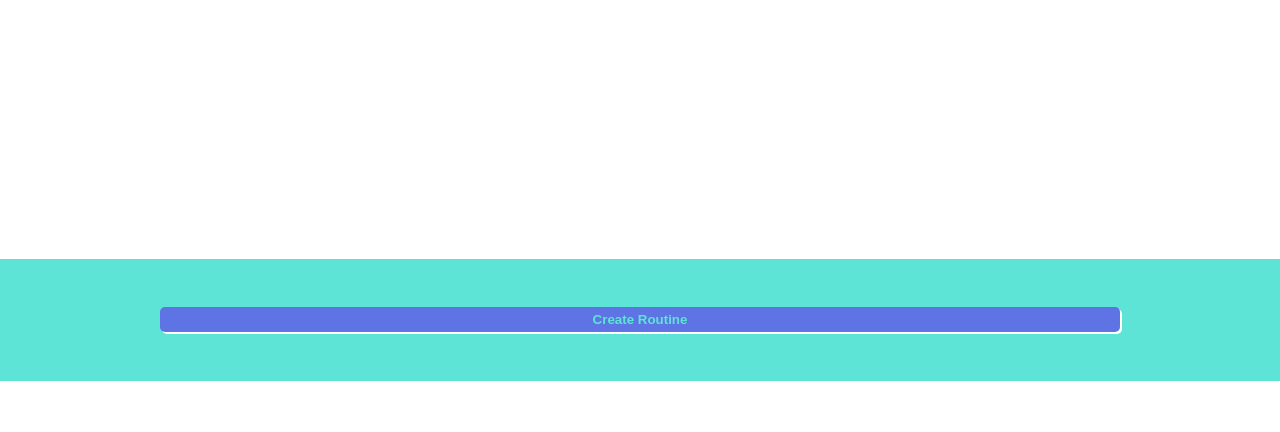
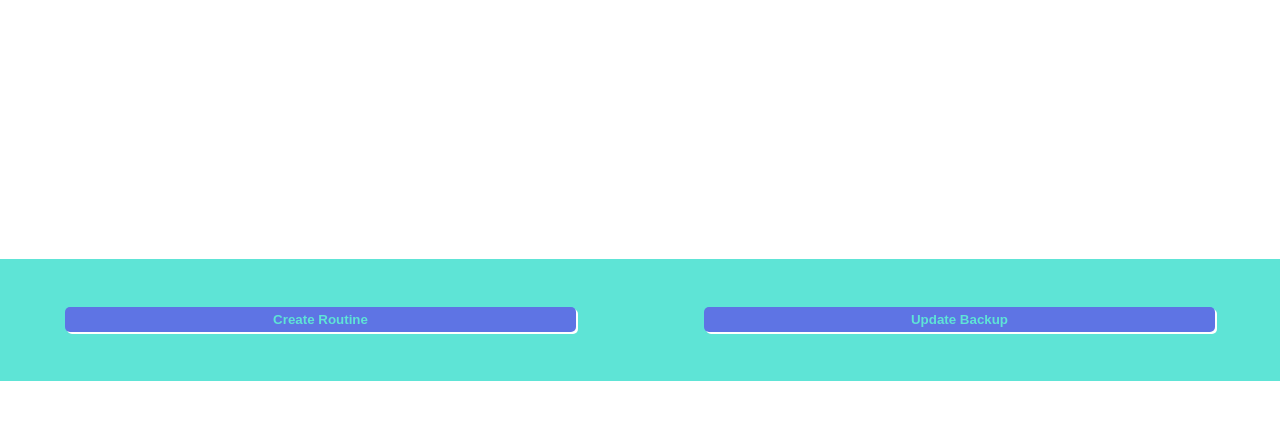
Before and after one commit to Micah456/MyRoutine2, a Flask app: page /app in a window 1280 px wide. Shown: the part 368-800 px from the top of the page. Run offline with Flask 3, Linux system fonts and the light colour scheme.

Commit message:
Add update backup feature

```diff
--- a/server.py
+++ b/server.py
@@ -59,6 +59,19 @@ def render_index():
 def render_routine(routine_id):
     return render_template("routine.html")
 
+@app.route("/data/update_backup")
+def update_backup():
+    print("Copying data to backup file.")
+    try:
+        shutil.copyfile(data_file,backup_data_file)
+        response = {"Success" : True, "Message" : "Data Backed up Successfully"}
+        return Response(json.dumps(response), mimetype='application/json', status=200)
+    except Exception as e:
+        print(e)
+        response = {"Success" : False, "Message" : "Data Not Backed up", "Error Message" : str(e)}
+        return Response(json.dumps(response), mimetype='application/json', status=500)
+
+
 if __name__ == "__main__":
     app.run(debug=True, port=port)
     # When no port is specified, starts at default port 5000
--- a/static/index.css
+++ b/static/index.css
@@ -51,6 +51,11 @@ header {
     height: 15vh;
 }
 
+.homepage-btn-div > button {
+    width: 40%;
+    box-sizing: border-box;
+}
+
 .homepage-btn, .routine-page-btn {
     background: #5e74e4;
     box-shadow: #ffffff 2px 2px;
--- a/static/index.js
+++ b/static/index.js
@@ -1,8 +1,19 @@
 const baseURL = window.location.origin
 const routineBtnsDivEl = document.getElementById("routine-btns-div")
 const createRoutineBtnEl = document.getElementById("create-routine-btn")
+const backupBtnEl = document.getElementById("backup-btn")
 createRoutineBtnEl.addEventListener('click', () => {
     window.location.href += "/routine/create"
+})
+backupBtnEl.addEventListener('click', () => {
+    fetch(`${baseURL}/data/update_backup`)
+    .then(resp => resp.json())
+    .then(rawData => {
+        window.alert(rawData.Message)
+        if(rawData["Error Message"]){
+            console.log("Error : " + rawData["Error Message"])
+        }
+    })
 })
 let routines = []
 
--- a/templates/index.html
+++ b/templates/index.html
@@ -15,6 +15,7 @@
             </div>
             <div class=homepage-btn-div>
                 <button id="create-routine-btn" class="homepage-btn">Create Routine</button>
+                <button id="backup-btn" class="homepage-btn">Update Backup</button>
             </div>
         </main>
         <script src="../static/index.js"></script>
```
